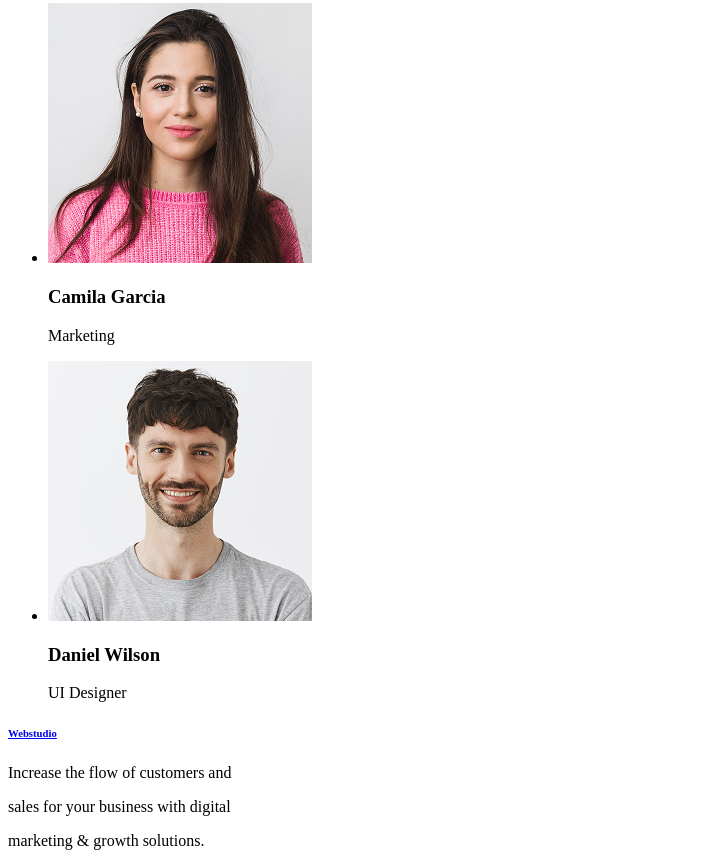
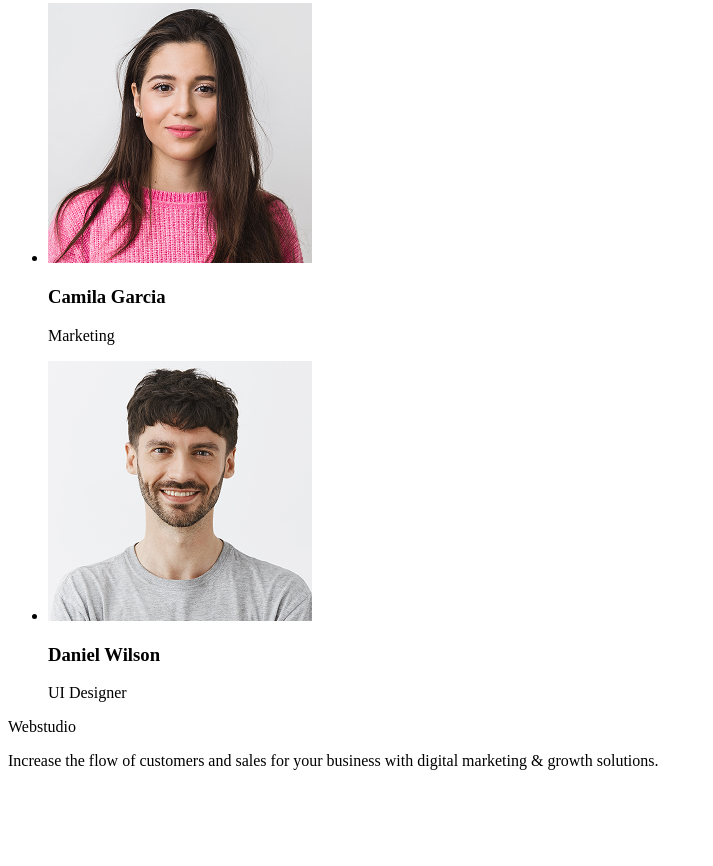
Before and after one commit to airemsezer/homework1, a plain HTML site: page index.html in a window 1280 px wide. Shown: the part 1372-2238 px from the top of the page, without its empty margins (0-713 px from the left). After the commit the page ends 2158 px from the top, so only its background shows below. Drawn offline with Linux system fonts and the light colour scheme.

Commit message:
homework

```diff
--- a/index.html
+++ b/index.html
@@ -1,5 +1,5 @@
 <!DOCTYPE html>
-<html lang="en">
+<html lang="tr">
 
 <head>
     <meta charset="UTF-8">
@@ -29,6 +29,7 @@
         <section>
             <h1>Effective Solutions for Your Business</h1>
             <button type="button">Order Service</button>
+        </section>
         <section>
             <h2>Our Approach</h2>
             <ul>
@@ -53,7 +54,6 @@
                         problem-solving.</p>
                 </li>
             </ul>
-        </section>
         </section>
 
         <!-- Section 2 -->
@@ -85,13 +85,9 @@
     </main>
 
     <footer>
-        <a href="./index.html">
-            <h6>Webstudio</h6>
-        </a>
-        <p>Increase the flow of customers and </p>
-        <p>sales for your business with digital </p>
-        <p>marketing & growth solutions. </p>
-
+        <p>Webstudio</p>
+        <p>Increase the flow of customers and sales for your business with digital marketing & growth solutions.</p>
     </footer>
 </body>
+
 </html>
```
Lines whose indentation alone changed are shown as unchanged.
